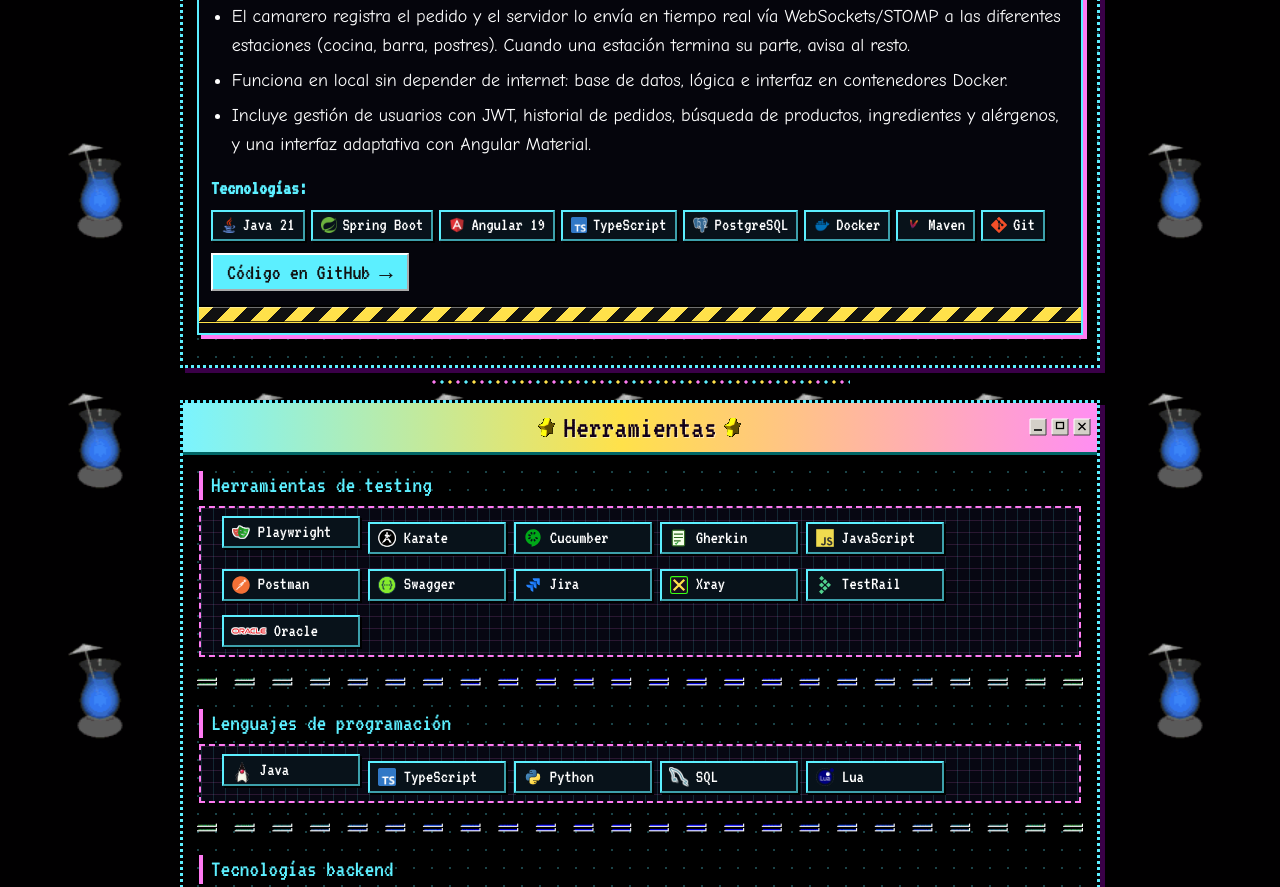
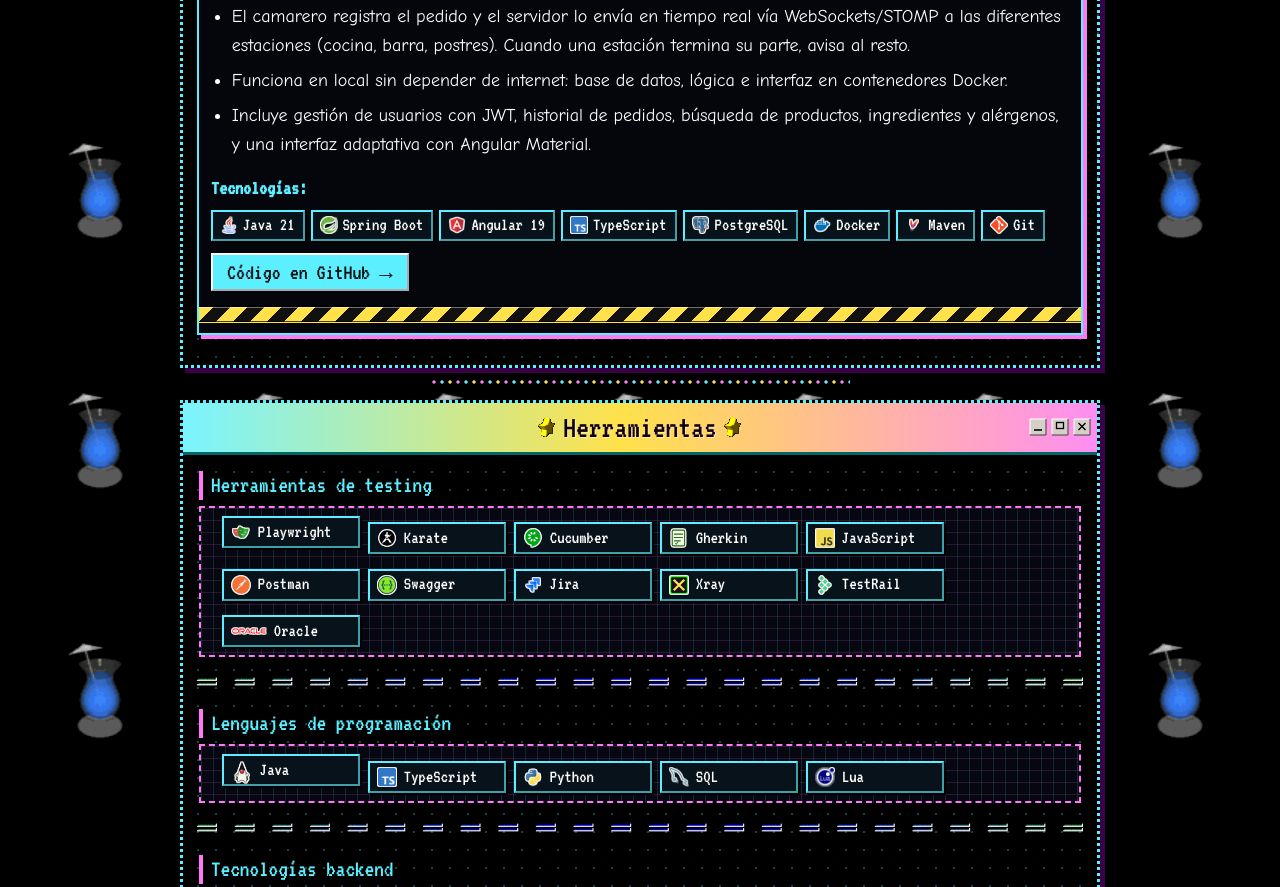
Before and after one commit to B3RT1C/Portfolio, a plain HTML site: page index.html in a window 1280 px wide. Shown: the part 3939-4826 px from the top of the page. Drawn offline with Linux system fonts and the light colour scheme; no server answers.

Commit message:
Aplicar reborde de contraste blanco con drop-shadow a todos los iconos

```diff
--- a/main.css
+++ b/main.css
@@ -725,6 +725,10 @@ h1 {
     height: 16px;
     object-fit: contain;
     vertical-align: middle;
+    filter: drop-shadow(1px 0 0 rgba(255, 255, 255, 0.9))
+           drop-shadow(-1px 0 0 rgba(255, 255, 255, 0.9))
+           drop-shadow(0 1px 0 rgba(255, 255, 255, 0.9))
+           drop-shadow(0 -1px 0 rgba(255, 255, 255, 0.9));
 }
 
 .project-actions {
@@ -835,6 +839,10 @@ h1 {
     height: 18px;
     object-fit: contain;
     vertical-align: middle;
+    filter: drop-shadow(1px 0 0 rgba(255, 255, 255, 0.9))
+           drop-shadow(-1px 0 0 rgba(255, 255, 255, 0.9))
+           drop-shadow(0 1px 0 rgba(255, 255, 255, 0.9))
+           drop-shadow(0 -1px 0 rgba(255, 255, 255, 0.9));
 }
 
 .skill-chip img.plated,
```
